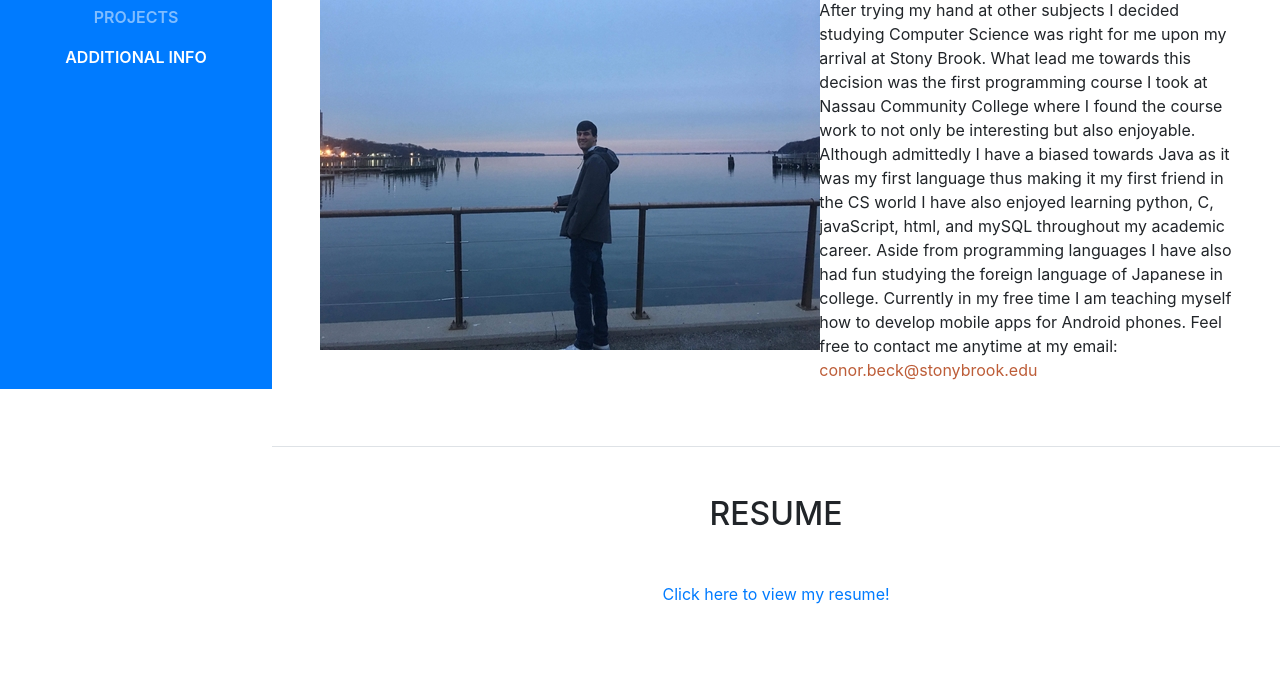
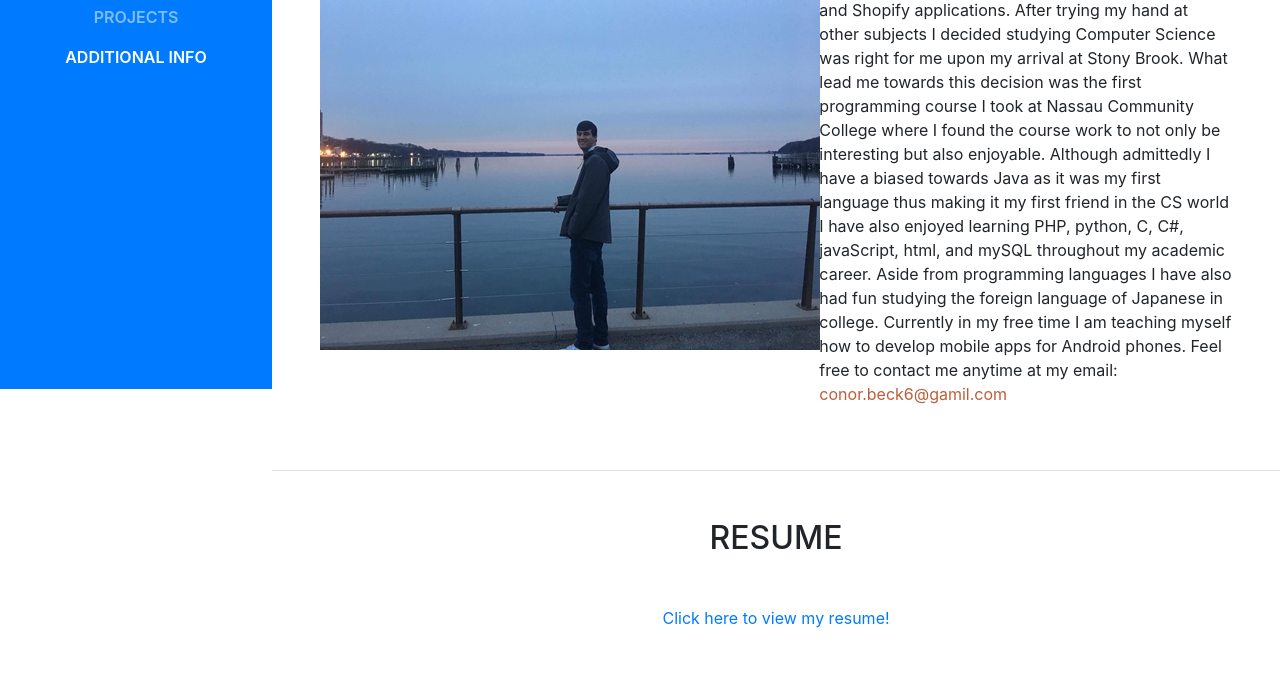
Before and after one commit to conor-beck/conor-beck.github.io, a website with bundled scripts: page index.html in a window 1280 px wide. Shown: the part 411-1100 px from the top of the page. Built offline with nearby package versions, Linux system fonts and the light colour scheme; a web font is replaced by a local one.

Commit message:
Update bio

```diff
--- a/index.html
+++ b/index.html
@@ -68,7 +68,7 @@
               <div class="col-sm-6">
                   <img src="img/conor(2).jpg" class="img-responsive" alt="">
               </div>
-              <div class="col-sm-6"><p style="padding-left: 0.75cm;">My name is Conor and I am a Computer Science major at Stony Brook University graduating December 2018. After trying my hand at other subjects I decided studying Computer Science was right for me upon my arrival at Stony Brook. What lead me towards this decision was the first programming course I took at Nassau Community College where I found the course work to not only be interesting but also enjoyable. Although admittedly I have a biased towards Java as it was my first language thus making it my first friend in the CS world I have also enjoyed learning python, C, javaScript, html, and mySQL throughout my academic career. Aside from programming languages I have also had fun studying the foreign language of Japanese in college. Currently in my free time I am teaching myself how to develop mobile apps for Android phones. Feel free to contact me anytime at my email: <span style="color: #bd5d38;">conor.beck@stonybrook.edu</span></p></div>
+              <div class="col-sm-6"><p style="padding-left: 0.75cm;">My name is Conor and I am a software developer at Rightpoint Commerce currently developing Magento and Shopify applications. After trying my hand at other subjects I decided studying Computer Science was right for me upon my arrival at Stony Brook. What lead me towards this decision was the first programming course I took at Nassau Community College where I found the course work to not only be interesting but also enjoyable. Although admittedly I have a biased towards Java as it was my first language thus making it my first friend in the CS world I have also enjoyed learning PHP, python, C, C#, javaScript, html, and mySQL throughout my academic career. Aside from programming languages I have also had fun studying the foreign language of Japanese in college. Currently in my free time I am teaching myself how to develop mobile apps for Android phones. Feel free to contact me anytime at my email: <span style="color: #bd5d38;">conor.beck6@gamil.com</span></p></div>
 
           </div>
 
```
